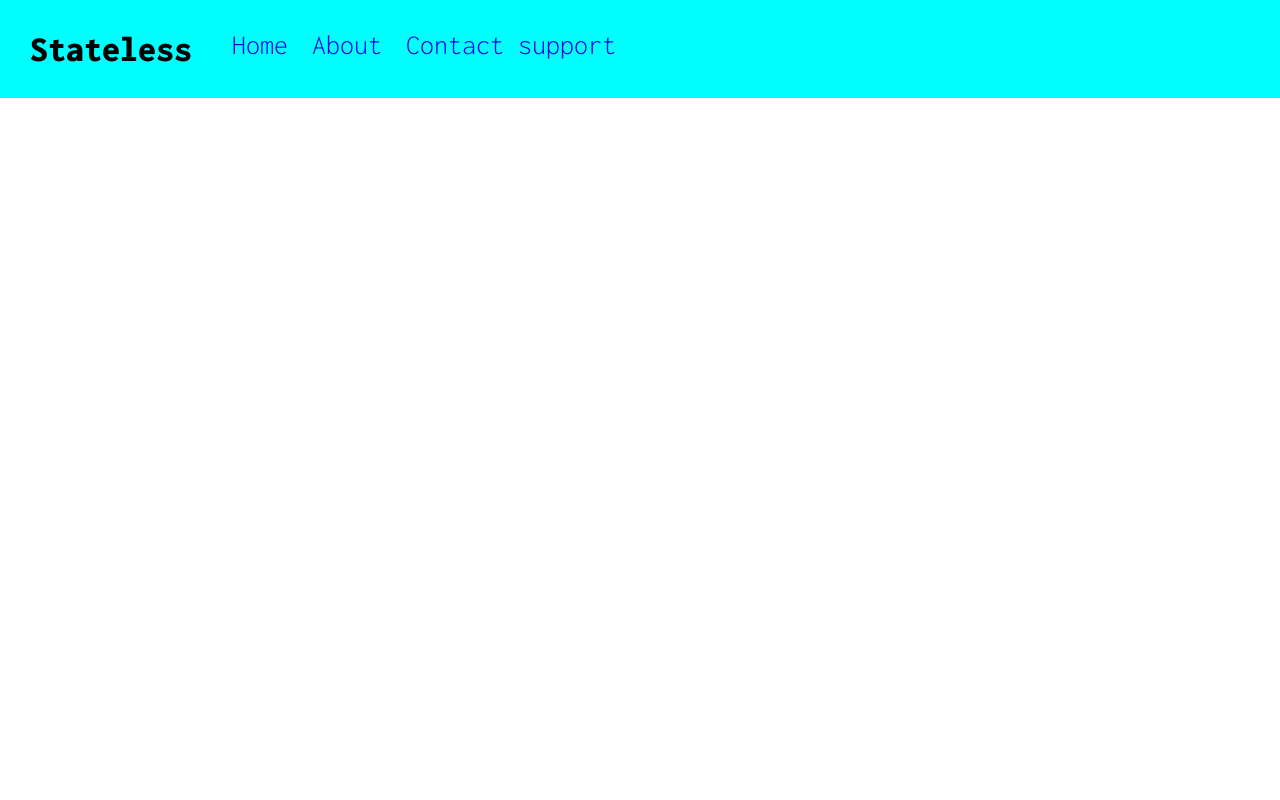
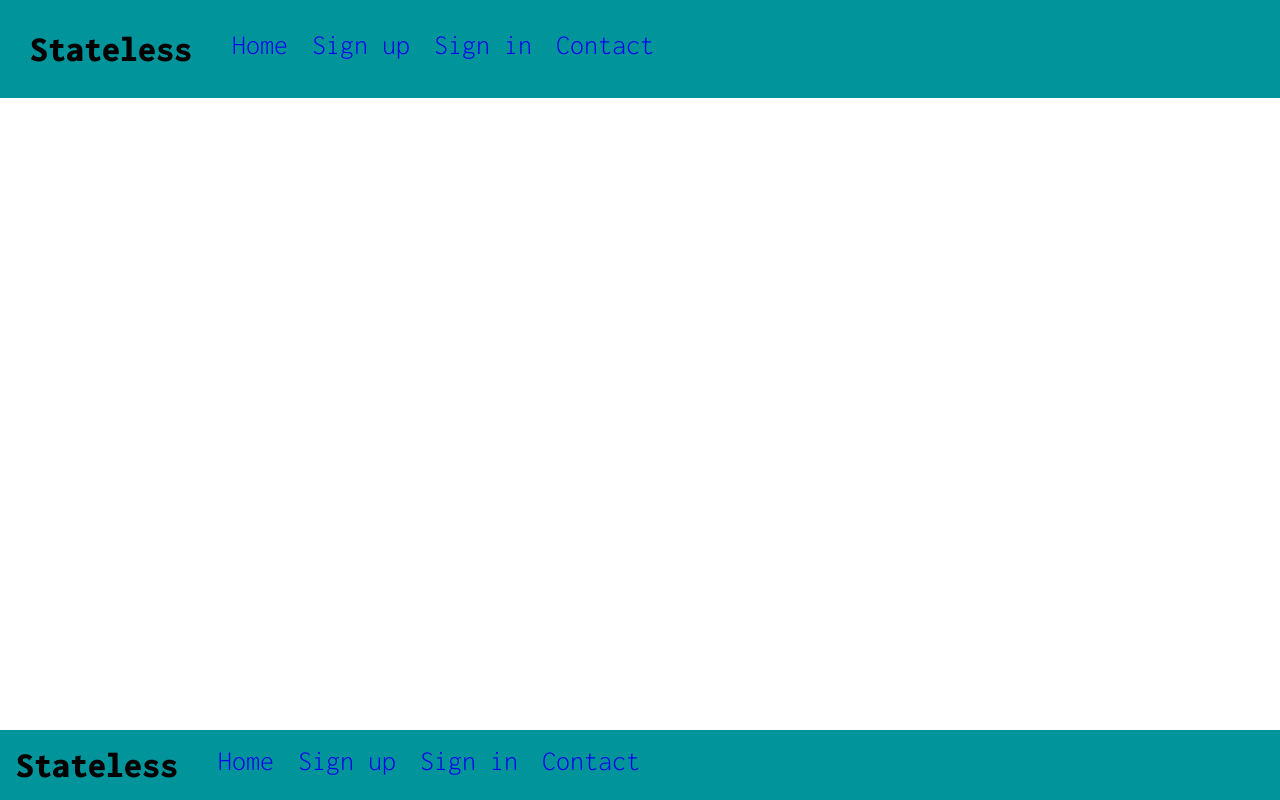
Before and after one commit to agustin2023dv/stateless, a React (Create React App) app in the folder client/: page / in a window 1280 px wide. Built offline with nearby package versions, Linux system fonts and the light colour scheme; a web font is replaced by a local one.

Commit message:
add: Installation of react-router-dom + js files for contact singin and notfound pages // change: Styles general settings including pallete colot to be used

```diff
--- a/client/package.json
+++ b/client/package.json
@@ -8,6 +8,7 @@
     "@testing-library/user-event": "^13.5.0",
     "react": "^18.2.0",
     "react-dom": "^18.2.0",
+    "react-router-dom": "^5.2.0",
     "react-scripts": "5.0.1",
     "web-vitals": "^2.1.4"
   },
--- /dev/null
+++ b/client/src/App.js
@@ -0,0 +1,24 @@
+import React from 'react';
+import { BrowserRouter as Router, Route, Switch } from 'react-router-dom';
+import Landing from './pages/Landing';
+import SignIn from './pages/SignIn';
+import Contact from './pages/Contact';
+import NotFound from './pages/NotFound';
+
+function App() {
+  return (
+    <Router>
+      <div>
+
+        <Switch>
+          <Route exact path="/" component={Landing} />
+          <Route path="/sign-in" component={SignIn} />
+          <Route path="/contact" component={Contact} />
+          <Route component={NotFound} />
+        </Switch>
+      </div>
+    </Router>
+  );
+}
+
+export default App;
--- a/client/src/Landing.js
+++ /dev/null
@@ -1,10 +0,0 @@
-
-import './Styles.css';
-import Header from './components/Header';
-function Landing() {
-  return (
-    <Header/>
-  );
-}
-
-export default Landing;
--- a/client/src/Styles.css
+++ b/client/src/assets/styles/Styles.css
@@ -7,7 +7,13 @@ font-family: 'Inconsolata', monospace;
     margin: 0;
 }
 
+*,
+::before,
+::after {
+  box-sizing: border-box;
+}
 
+body{ min-height: 100vh;}
 h1{font-size: 2.25em;}
 h2{font-size: 1.875em;}
 h3{font-size: 1.5em;}
@@ -16,25 +22,38 @@ p, a{font-size: 1em;}
 
 /*Header style*/
 
-header{
+header, footer{
+    width: 100%;
+    background-color: #01949A;
     display: flex;
     padding: 1.875em;
-    background-color: aqua;
 }
 
-header nav ul {
+header nav ul, footer nav ul{
     text-align: center;
     align-items: center;
     justify-content: center;
     display: flex;
 }
 
-header nav ul li{
+header nav ul li, footer nav ul li{
     list-style: none;
     padding-right: 1.5em;
 }
 
-header nav ul li a{
+header nav ul li a, footer nav ul li a{
     font-size: 1.75em;
     text-decoration: none;
 }
+
+
+
+/* Footer style */
+footer {
+
+    position: fixed; /* Fijar el footer */
+    bottom: 0; /* Colocarlo en la parte inferior */
+    width: 100%; /* Ancho completo */
+    padding: 1rem;
+    text-align: center; /* Centrar el contenido */
+  }
--- /dev/null
+++ b/client/src/components/Footer.js
@@ -0,0 +1,19 @@
+import React from 'react';
+
+function Footer() {
+  return (
+    <footer>
+      <h1>Stateless</h1>
+      <nav>
+        <ul>
+          <li><a href="/">Home</a></li>
+          <li><a href="/sign-up">Sign up</a></li>
+          <li><a href="/sign-up">Sign in</a></li>
+          <li><a href="/contact">Contact</a></li>
+        </ul>
+      </nav>
+    </footer>
+  );
+}
+
+export default Footer;
--- a/client/src/components/Header.js
+++ b/client/src/components/Header.js
@@ -7,8 +7,9 @@ function Header() {
       <nav>
         <ul>
           <li><a href="/">Home</a></li>
-          <li><a href="/about">About</a></li>
-          <li><a href="/contact">Contact support</a></li>
+          <li><a href="/sign-up">Sign up</a></li>
+          <li><a href="/sign-up">Sign in</a></li>
+          <li><a href="/contact">Contact</a></li>
         </ul>
       </nav>
     </header>
--- a/client/src/index.js
+++ b/client/src/index.js
@@ -1,13 +1,14 @@
 import React from 'react';
 import ReactDOM from 'react-dom/client';
 
-import Landing from './Landing';
+import App from './App';
+
 import reportWebVitals from './reportWebVitals';
 
 const root = ReactDOM.createRoot(document.getElementById('root'));
 root.render(
   <React.StrictMode>
-    <Landing />
+    <App />
   </React.StrictMode>
 );
 
--- /dev/null
+++ b/client/src/pages/Contact.js
@@ -0,0 +1,10 @@
+import '../assets/styles/Styles.css';
+
+function Contact(){
+
+return(
+    <h1>Contact </h1>
+);
+}
+
+export default Contact;
--- /dev/null
+++ b/client/src/pages/Landing.js
@@ -0,0 +1,15 @@
+
+import '../assets/styles/Styles.css';
+import Header from '../components/Header';
+import Footer from '../components/Footer';
+function Landing() {
+  return (
+    <>
+    <Header/>
+    <Footer/>
+    </>
+
+  );
+}
+
+export default Landing;
--- /dev/null
+++ b/client/src/pages/NotFound.js
@@ -0,0 +1,10 @@
+import '../assets/styles/Styles.css';
+
+function NotFound(){
+
+return(
+    <h1>nf </h1>
+);
+}
+
+export default NotFound;
--- /dev/null
+++ b/client/src/pages/SignIn.js
@@ -0,0 +1,10 @@
+import '../assets/styles/Styles.css';
+
+function SignIn(){
+
+return(
+    <h1>SIGN IN </h1>
+);
+}
+
+export default SignIn;
--- a/package.json
+++ b/package.json
@@ -11,6 +11,7 @@
   "license": "ISC",
   "dependencies": {
     "react": "^18.2.0",
-    "react-dom": "^18.2.0"
+    "react-dom": "^18.2.0",
+    "react-router-dom": "^6.21.0"
   }
 }
```
Also changed, not shown: 2 other files (tests, documents, lock files or other folders).
